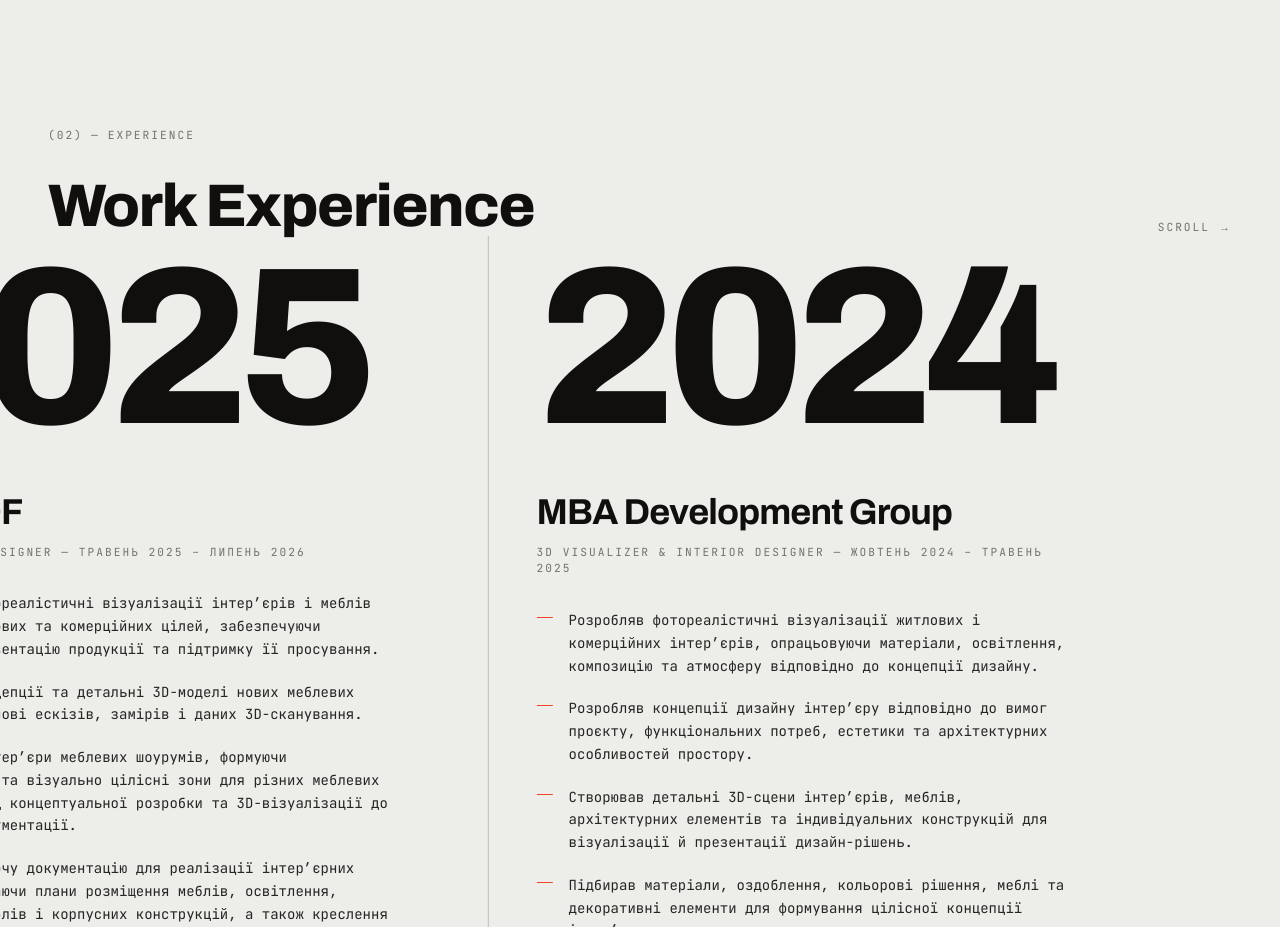
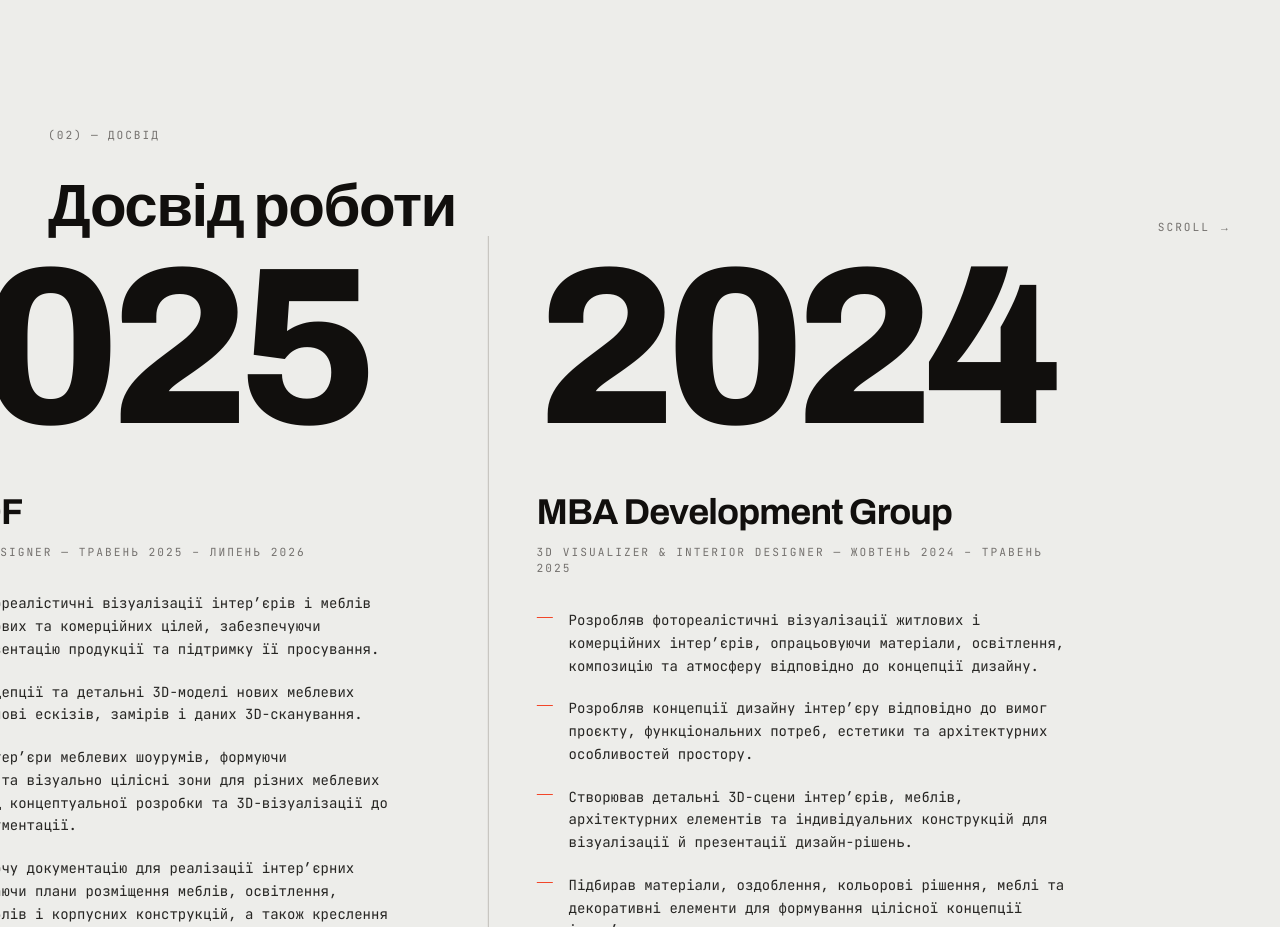
Before and after one commit to alexriznyk2004-rgb/Oleksandr_Riznyk_Portfolio_UKR, a Next.js app: page / in a window 1280 px wide. Shown: the part 1580-2507 px from the top of the page. Built offline with nearby package versions, Linux system fonts and the light colour scheme.

Commit message:
Update experience.tsx

```diff
--- a/components/experience.tsx
+++ b/components/experience.tsx
@@ -21,9 +21,9 @@ export function Experience() {
       <div className="px-6 pt-24 md:px-12 md:pt-32">
         <div className="mx-auto flex max-w-[1400px] flex-col gap-6 md:flex-row md:items-end md:justify-between">
           <div className="flex flex-col gap-8">
-            <SectionLabel index="02" title="Experience" />
+            <SectionLabel index="02" title="Досвід" />
             <h2 className="font-sans text-5xl font-extrabold tracking-tight md:text-6xl">
-              Work Experience
+              Досвід роботи
             </h2>
           </div>
           <p className="label hidden text-muted-foreground md:block">Scroll →</p>
```
